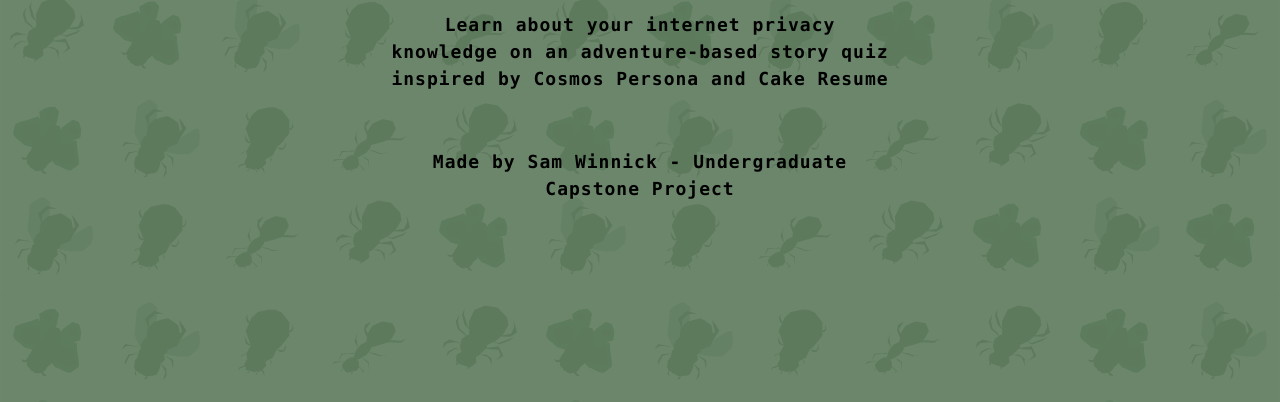
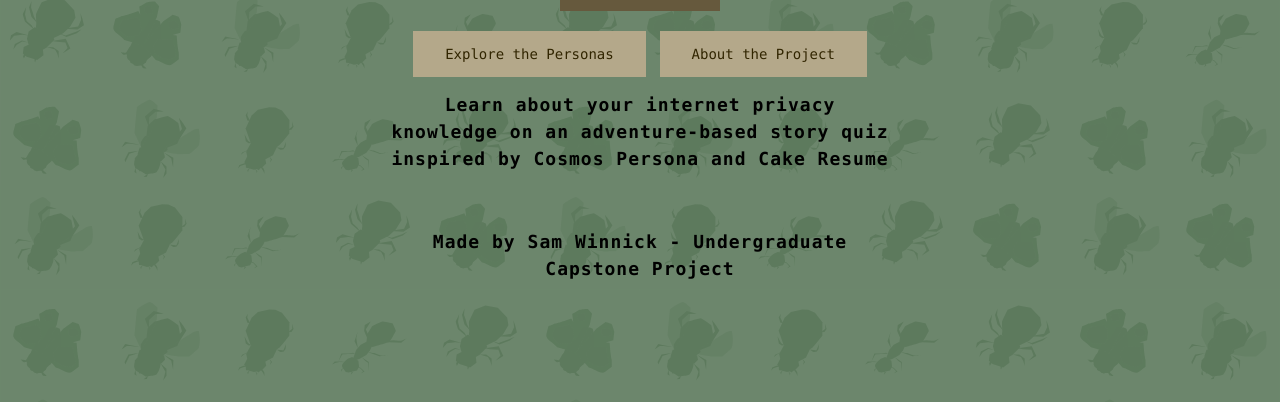
Before and after one commit to swnnck/swnnck.github.io, a plain HTML site: page index.html in a window 1280 px wide. Shown: the part 430-832 px from the top of the page. Drawn offline with Linux system fonts and the light colour scheme.

Commit message:
quiz padding2

```diff
--- a/style.css
+++ b/style.css
@@ -22,7 +22,7 @@
     width: 100%;
     min-height: 100svh;
     font-weight: bold;
-    padding-top: 20px;
+    padding-top: 100px;
 }
 
 #quiz {
```
